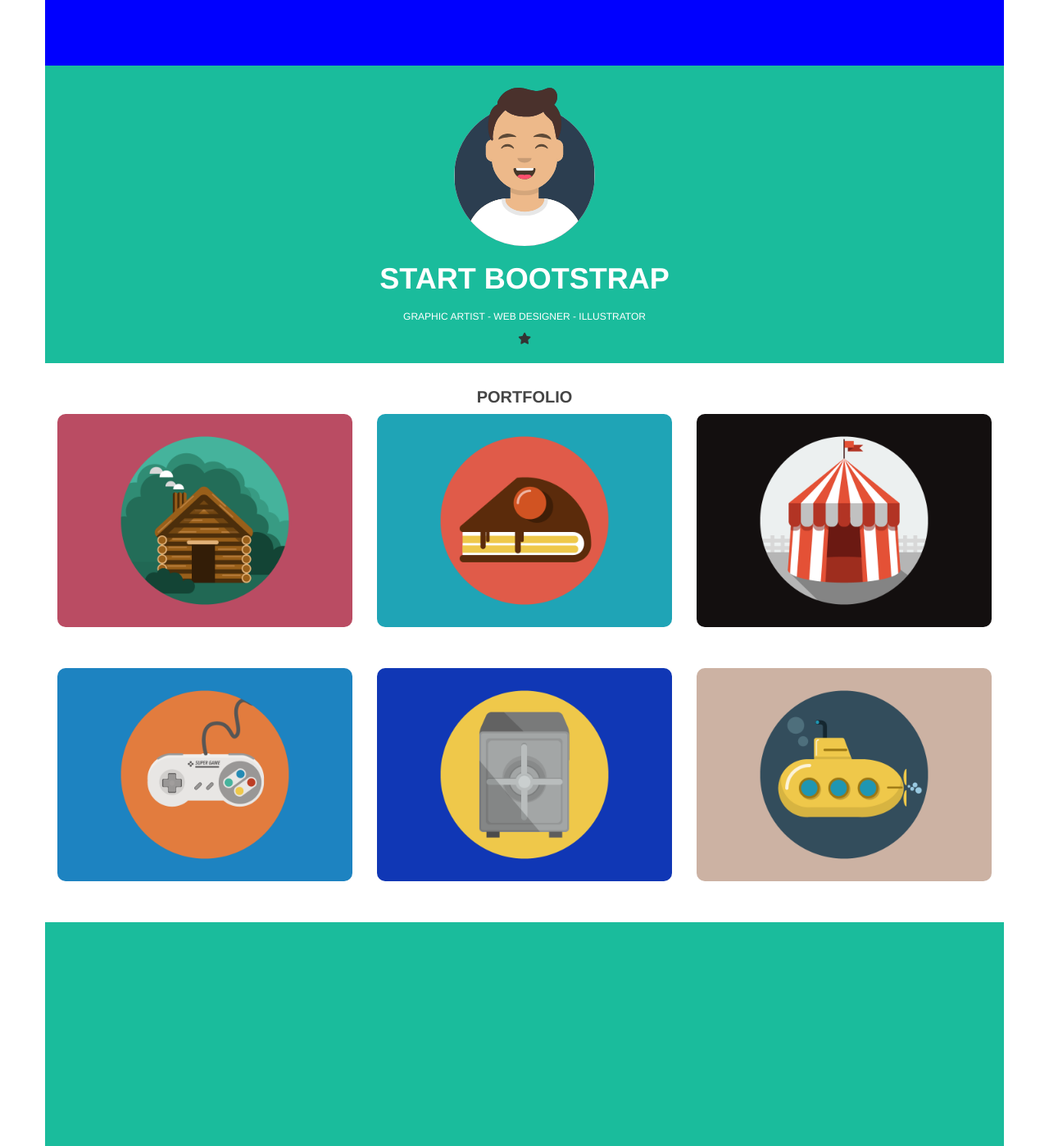
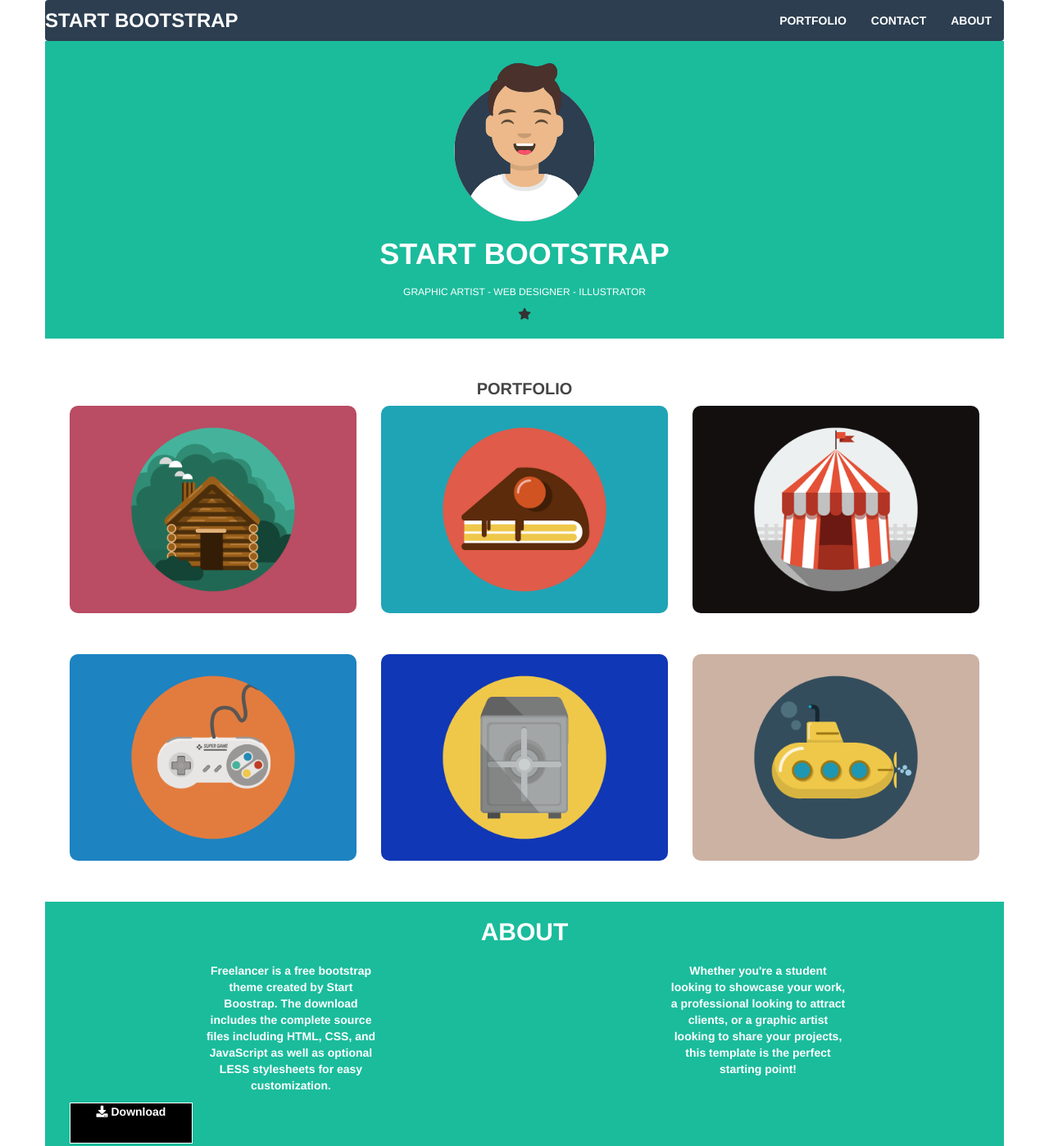
Before and after one commit to antonio-fiorentino/html-css-bootstrap-freelancer, a plain HTML site: page index.html in a window 1280 px wide. Shown: the top 1398 px of the page at 82% size. Drawn offline with nearby package versions, Linux system fonts and the light colour scheme.

Commit message:
Esercizio in svolgimento

```diff
--- a/css/style.css
+++ b/css/style.css
@@ -7,11 +7,38 @@
 }
 body{
   text-align: center;
+  font-weight: bold;
 }
-nav{
-  background-color: blue;
-  height: 80px;
+
+/* nav */
+.bl-navbar {
+  background-color: #2c3e50;
+  color: #fff;
 }
+
+.navbar-default{
+  border:none;
+  margin: 0;
+}
+
+.bl-navbar .navbar-brand, .bl-navbar .navbar-nav>li>a {
+  color: #fff;
+}
+
+.bl-navbar .navbar-brand {
+  font-size:24px;
+  font-weight: bolder;
+}
+
+.bl-navbar .navbar-nav>li>a {
+  font-weight: bolder;
+}
+
+.bl-navbar .navbar-brand:hover, .bl-navbar .navbar-nav>li>a:hover {
+  color: #1ABC9C;
+}
+/* /nav */
+
 header{
   background-color: #1abc9c;
   padding-bottom: 20px;
@@ -59,4 +86,21 @@ h3{
 .about{
   height: 500px;
   background-color: #1abc9c;
+  color: #fff;
 }
+.about>h2{
+  color: #fff;
+  font-size: 30px;
+}
+p{
+  margin: 2% 30%
+}
+.bottone{
+}
+.bottone>div{
+  border: 1px solid #fff;
+  background-color: black;
+  height: 50px;
+  width: 150px;
+  text-align: center;
+}
--- a/index.html
+++ b/index.html
@@ -13,9 +13,29 @@
   </head>
   <body>
     <div class="container">
-      <nav  class="col-xs-12 col-sm-12 col-md-12">
 
+      <!-- Static navbar -->
+      <nav class="navbar navbar-default bl-navbar">
+        <div class="container">
+          <div class="navbar-header">
+            <button type="button" class="navbar-toggle collapsed" data-toggle="collapse" data-target="#navbar" aria-expanded="false" aria-controls="navbar">
+              <span class="sr-only">Toggle navigation</span>
+              <span class="icon-bar"></span>
+              <span class="icon-bar"></span>
+              <span class="icon-bar"></span>
+            </button>
+            <a class="navbar-brand text-uppercase" href="#">Start Bootstrap</a>
+          </div>
+          <div id="navbar" class="navbar-collapse collapse">
+            <ul class="nav navbar-nav navbar-right">
+              <li class="text-uppercase"><a href="#">Portfolio</a></li>
+              <li class="text-uppercase"><a href="#">Contact</a></li>
+              <li class="text-uppercase"><a href="#">About</a></li>
+            </ul>
+          </div><!--/.nav-collapse -->
+        </div><!--/.container-fluid -->
       </nav>
+
       <header class="col-xs-12 col-sm-12 col-md-12">
         <img src="img/avataaars.svg" alt="">
         <h1>start bootstrap</h1>
@@ -24,7 +44,7 @@
         <i class="fas fa-star"></i>
       </header>
 
-      <div class="immagini">
+      <div class="immagini col-xs-12 col-sm-12 col-md-12">
         <h2>portfolio</h2>
 
 
@@ -59,6 +79,20 @@
 
       <div class="about col-xs-12 col-sm-12 col-md-12">
 
+        <h2>About</h2>
+
+        <div class="col-xs-12 col-sm-6 col-md-6">
+          <p>Freelancer is a free bootstrap theme created by Start Boostrap. The download includes the complete source files including HTML, CSS, and JavaScript as well as optional LESS stylesheets for easy customization.</p>
+        </div>
+
+        <div class="col-xs-12 col-sm-6 col-md-6">
+          <p>Whether you're a student looking to showcase your work, a professional looking to attract clients, or a graphic artist looking to share your projects, this template is the perfect starting point!</p>
+        </div>
+
+        <div class="bottone col-xs-12 col-sm-12 col-md-12">
+          <div><i class="fas fa-download"></i> Download</div>
+        </div>
+
       </div>
 
       <!-- /About -->
```
